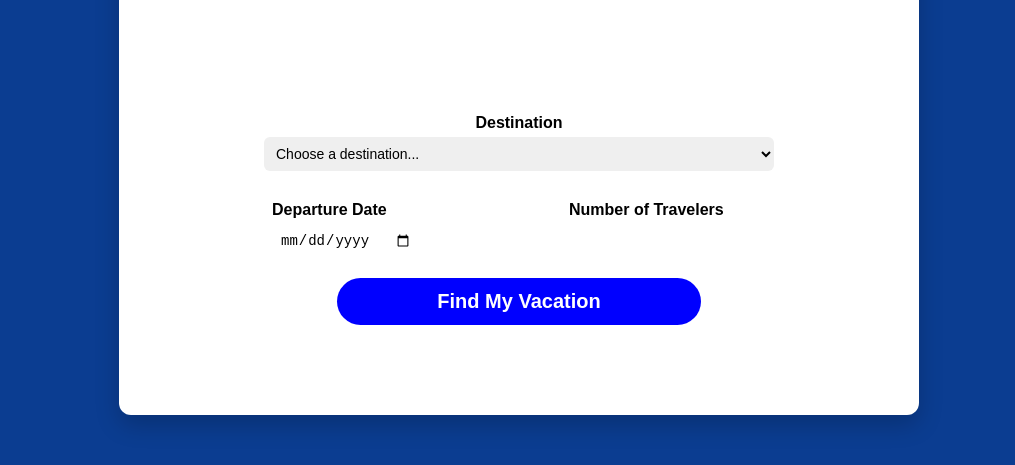
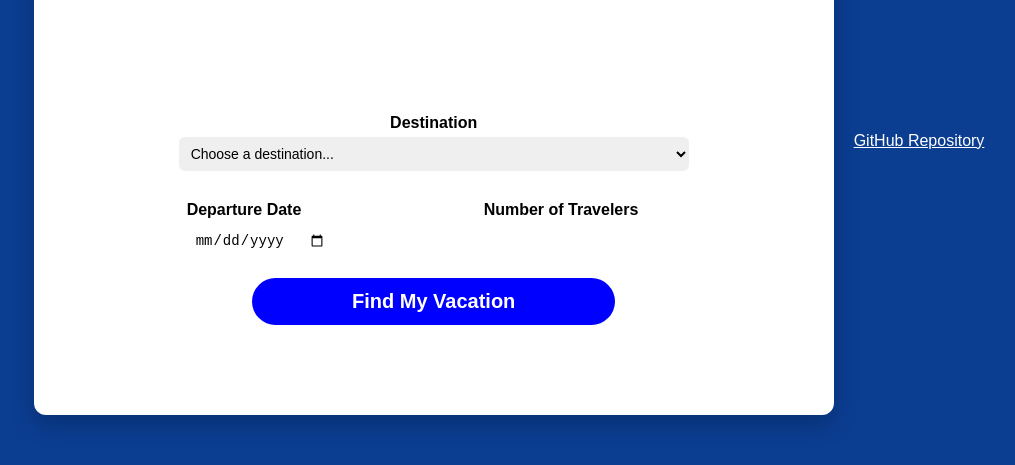
Before and after one commit to buaypd/Vacation-Booking-Form, a website: page views/index.html in a window 1280 px wide. Shown: the part 299-764 px from the top of the page, without its empty margins (121-1136 px from the left). Drawn offline with Linux system fonts and the light colour scheme.

Commit message:
final commit

```diff
--- a/views/index.html
+++ b/views/index.html
@@ -43,5 +43,12 @@
     </fieldset>
         </form>
         <script src="\js\vacation.js"></script>
+        </form>
+    <footer style="text-align: center; padding: 20px; color: white;">
+        <a href="https://github.com/buaypd/Vacation-Booking-Form" style="color: white;">GitHub Repository</a>
+    </footer>
+    <script src="/js/vacation.js"></script>
+</body>
+</html>
     </body>
 </html>
```
